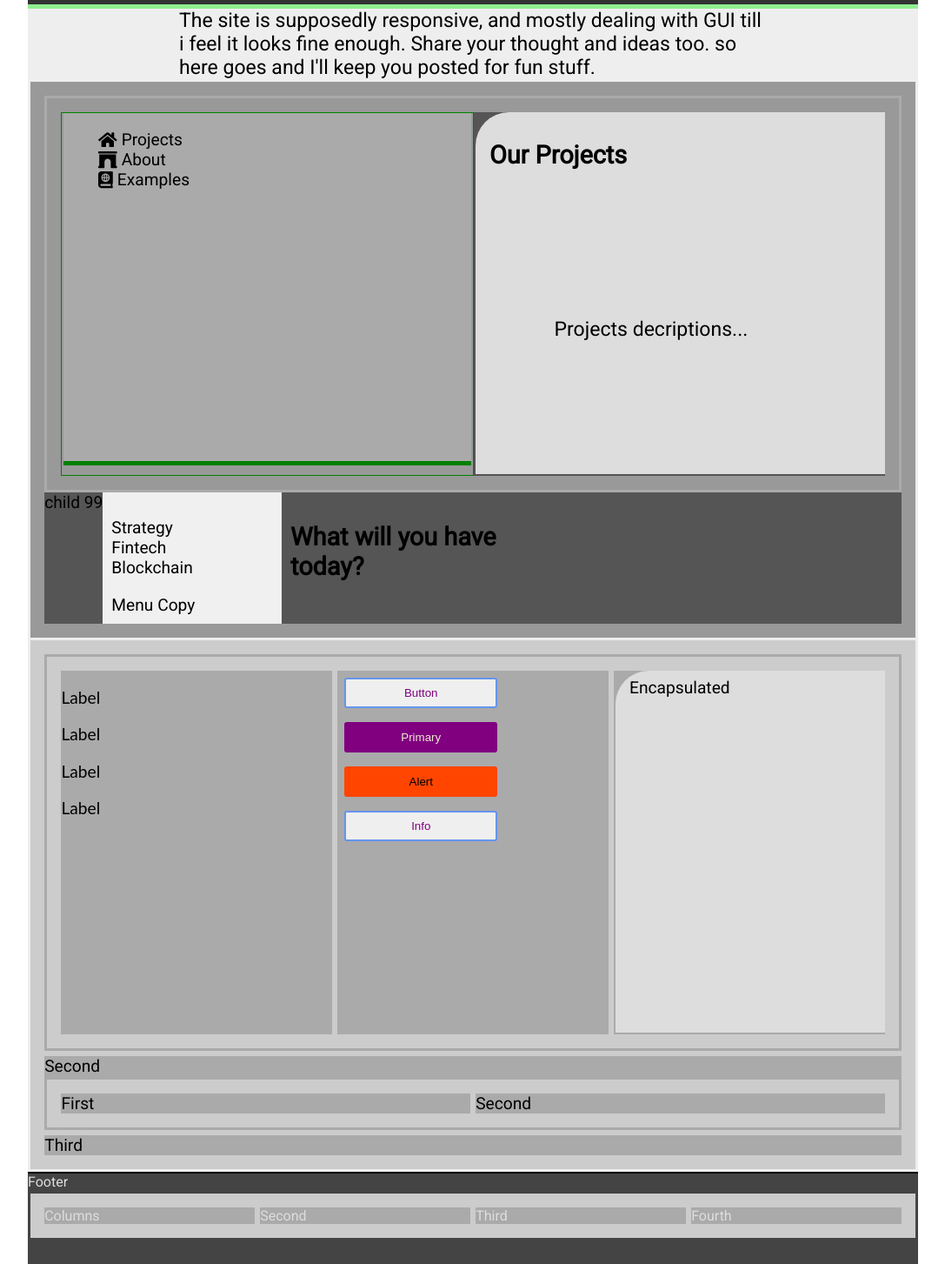
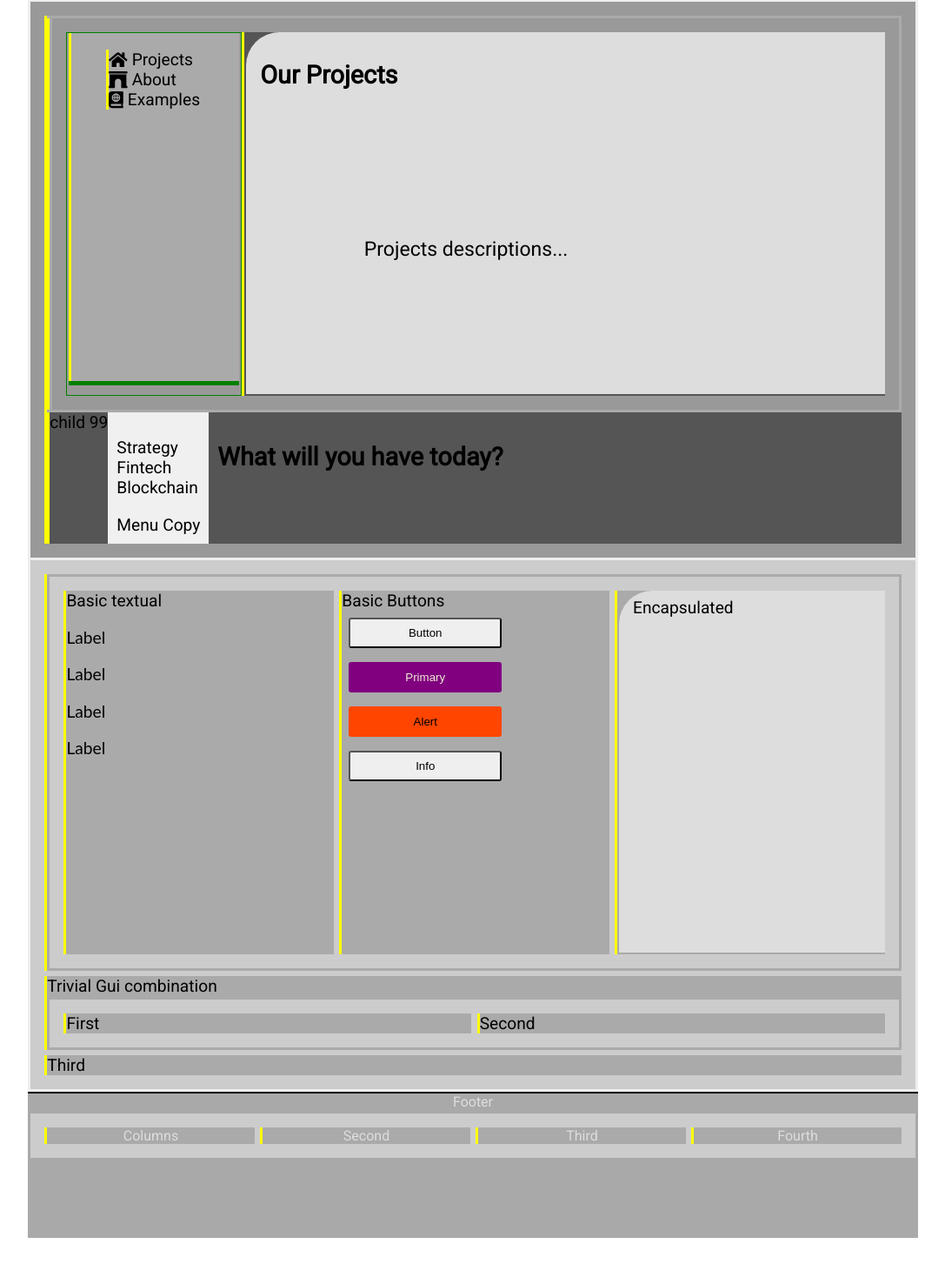
Before and after one commit to lionroy/vdemo, a React (Create React App) app: page / in a window 1280 px wide. Shown: the part 217-1670 px from the top of the page at 87% size, without its empty margins (96-1183 px from the left). After the commit the page ends 1640 px from the top, so only its background shows below. Built offline with nearby package versions, Linux system fonts and the light colour scheme; a web font is replaced by a local one.

Commit message:
upgraded IDE stable build

```diff
--- a/package.json
+++ b/package.json
@@ -7,6 +7,7 @@
     "@fortawesome/fontawesome-svg-core": "^1.2.0",
     "@fortawesome/free-solid-svg-icons": "^5.1.0",
     "@fortawesome/react-fontawesome": "^0.1.0",
+    "babel-plugin-react-css-modules": "^3.4.2",
     "gh-pages": "^1.2.0",
     "material-ui": "^0.20.1",
     "react": "^16.4.1",
--- a/src/App.js
+++ b/src/App.js
@@ -23,14 +23,14 @@ library.add(faEnvelope, faKey, faHome, faAt, faArchway, faAtlas); //fa envelope
 const Home = () => (
   <Fragment>
     <h2>Our Projects</h2>
-    <Intro>Projects decriptions...</Intro>
+    <Intro>Projects descriptions...</Intro>
   </Fragment>
 );
 
 const About = () => (
   <Fragment>
     <h2>Our Company Brand</h2>
-    <Intro>Established in 1999, decriptions...</Intro>
+    <Intro>Established in 1999, descriptions...</Intro>
   </Fragment>
 );
 
@@ -46,13 +46,13 @@ const Topics = ({ match }) => (
     <h2>Examples</h2>
     <ul>
       <li>
-        <Link to={`${match.url}/rendering`}>Demo I: Rendering with React</Link>
+        <Link to={`${match.url}/full-stack`}>Fullstack and devops</Link>
       </li>
       <li>
-        <Link to={`${match.url}/components`}>Demo II: Components</Link>
+        <Link to={`${match.url}/components`}>Web components</Link>
       </li>
       <li>
-        <Link to={`${match.url}/props-v-state`}>Demo III: Props v. State</Link>
+        <Link to={`${match.url}/mindfulness`}>Mindfulness</Link>
       </li>
     </ul>
 
@@ -60,7 +60,7 @@ const Topics = ({ match }) => (
     <Route
       exact
       path={match.path}
-      render={() => <h3>This selected topic now renders</h3>}
+      render={() => <h3>This selected topic renders nicely</h3>}
     />
   </Fragment>
 );
@@ -126,14 +126,14 @@ const Logo = styled.img`
 `;
 
 const Header = styled.div`
-  diaplay: flex;
+  display: flex;
   flex: 1;
   text-align: left;
   background-color: #333;
   text-decoration: strong;
   height: 5erm;
   padding: 1em 2em 2em 1em;
-  color: lightgray;
+  color: #a7d;
   font-family: "Roboto", sans-serif;
 
   > h2 {
@@ -143,21 +143,7 @@ const Header = styled.div`
     ${props => props.theme.font && "font-family: 'Acme', sans-serif"};
   }
 `;
-const FooterContent = styled.div`
-  background-color: #444;
-  height: 350px;
-  padding: 1erm;
-  padding-bottom: 1em;
-  color: #ddd;
-  font-family: "Roboto", sans-serif;
 
-  > h2 {
-    color: purple;
-    font-family: "Roboto Slab", ans-serif;
-    ${props => props.theme.uppercase && "text-transform: uppercase"}
-    ${props => props.theme.font && "font-family: 'Roboto Slab', sans-serif"}
-  }
-`
 const Title = styled.div`
   font-size: 1.2em
   font-family: "Roboto Condensed", sans-serif
@@ -174,16 +160,7 @@ const MainContent = styled.section`
   border-bottom: 2px solid black
   font-family: 'Roboto'
 `;
-const UnEqualDivider = styled.div`
-  display: flex;
-  margin: 0.2rem;
-  padding: 1rem;
-  background: #999;
-  ${props => props.horizontal && "flex-direction: row;"} > * {
-    flex: 1;
 
-  }
-`;
 const Lpanel = styled.div`
   border-bottom: 5px solid green;
   display: flex
@@ -232,9 +209,9 @@ const Button = styled.button`
   padding: 0.5rem
   margin: 0.5rem
   width: 11rem
-  background: #cornflowerblue
+  background: "cornflowerblue"
   color: purple
-  border: 2px solid cornflowerblue
+  border: 2px solid "cornflowerblue  "
 
   ${props =>
     props.primary &&
@@ -251,7 +228,21 @@ const Button = styled.button`
   border: 2px solid orangered
 `}
   `;
-
+  const FooterContent = styled.div`
+  background-color: darkgray;
+  height: 150px;
+  padding: 1erm;
+  padding-bottom: 1em;
+  color: #ddd;
+  font-family: "Roboto", sans-serif;
+  text-align: center;
+  > h2 {
+    color: purple;
+    font-family: "Roboto Slab", ans-serif;
+    ${props => props.theme.uppercase && "text-transform: uppercase"}
+    ${props => props.theme.font && "font-family: 'Roboto Slab', sans-serif"}
+  }
+`
 const EqualDivider = styled.div`
   display: flex;
   margin: 0.2rem;
@@ -267,12 +258,26 @@ const EqualDivider = styled.div`
 `;
 const InnerDivider = styled.div`
   display: flex;
-  width: 200px;
+  max-width: 200px;
   border: 1px solid green;
 `;
+const UnEqualDivider = styled.div`
+  display: flex;
+  margin: 0.2rem;
+  padding: 1rem;
+  background: #999;
+  ${props => props.horizontal && "flex-direction: row;"} > * {
+    flex: 1;
 
+    &:(first-child) {
+      ${props => (props.vertical ? "margin-top" : "margin-left")}: 1rem;
+    }
+
+  }
+`;
 const Child = styled.div`
   background: #aaa;
+  border-left: 3px solid yellow;
 `;
 
 
@@ -307,7 +312,7 @@ const SidebarExample = () => (
       <div
         style={{
           padding: "10px",
-          width: "40%",
+          width: "stretch",
           background: "#f0f0f0"
         }}
       >
@@ -391,12 +396,14 @@ class App extends Component {
             <Child>
               <EqualDivider>
                 <Child>
+                Basic textual
                   <Label>Label</Label>
                   <Label>Label</Label>
                   <Label>Label</Label>
                   <Label>Label</Label>
                 </Child>
                 <Child>
+                Basic Buttons
                   <Button>Button</Button>
                   <Button primary>Primary</Button>
                   <Button alert>Alert</Button>
@@ -408,7 +415,7 @@ class App extends Component {
               </EqualDivider>
             </Child>
             <Child>
-              Second
+              Trivial Gui combination
               <EqualDivider>
                 <Child>First</Child>
                 <Child>Second</Child>
```
Also changed, not shown: 2 other files (tests, documents, lock files or other folders).
